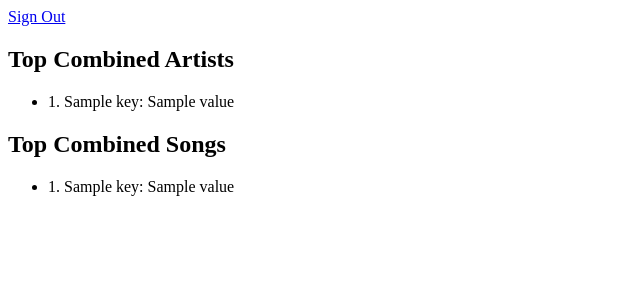
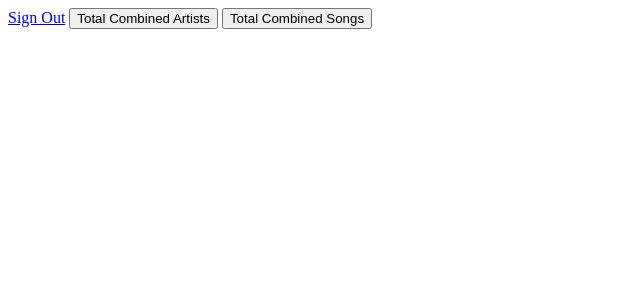
Before and after one commit to arjunbalaji99/spotifyapibot, a Flask app: template templates/datadisplay.html in a window 1280 px wide. Shown: the top 300 px of the page, without its empty margins (0-640 px from the left). Run offline with Flask 2, Linux system fonts and the light colour scheme; the template is opened without the code that fills it: most values are stand-ins (such as "Sample title", 1, 10 or a date in 2020); grey boxes marked "Sample" are stand-in pictures; parts of the project's set-up code (start-up, migrations or seed data) failed here and were passed over.

Commit message:
fixed a bunch of stuff

```diff
--- a/app.py
+++ b/app.py
@@ -13,6 +13,7 @@ Session(app)
 
 total_top_artists = {}
 total_top_songs = {}
+cur_term_length = None
 
 @app.route('/')
 def index():
@@ -43,42 +44,87 @@ def create_new_group():
     total_top_artists.clear()
     total_top_songs.clear()
 
-    tallytotals()
-    return redirect("/datadisplay")
+    return render_template('createnewgroup.html')
 
-@app.route('/join_existing_group')
-def join_existing_group():
-    tallytotals()
-    return redirect("/datadisplay")
+@app.route('/datadisplay', methods=['GET', 'POST'])
+def datadisplay():
+    settermlength(request.form.get('term_length', None))
+    tallytotals(cur_term_length)
+    tracks_info = gettrackinfo()
+    artists_info = getartistinfo()
+    return render_template('datadisplay.html', totaltopartists = artists_info, totaltopsongs = tracks_info)
 
-@app.route('/datadisplay')
-def datadisplay():
-    return render_template('datadisplay.html', totaltopartists = total_top_artists, totaltopsongs = total_top_songs)
+def settermlength(termlength):
+    global cur_term_length
+    if termlength != None:
+        cur_term_length = termlength
 
-def tallytotals():
+def tallytotals(termlength):
+    global total_top_artists
+    global total_top_songs
     cache_handler = spotipy.cache_handler.FlaskSessionCacheHandler(session)
     auth_manager = spotipy.oauth2.SpotifyOAuth(cache_handler=cache_handler)
     if not auth_manager.validate_token(cache_handler.get_cached_token()):
         return redirect('/')
 
     spotify = spotipy.Spotify(auth_manager=auth_manager)
-    top_artists = spotify.current_user_top_artists(limit=50, offset=0, time_range="medium_term")
+
+    top_artists = spotify.current_user_top_artists(limit=50, offset=0, time_range=termlength)
     counter = 50
     for artist in top_artists['items']:
-        if artist['name'] in total_top_artists:
-            total_top_artists[artist['name']] = total_top_artists[artist['name']] + counter
+        artist_name = artist['name']
+        artist_image = artist['images'][0]['url'] if artist['images'] else None
+
+        if artist_name in total_top_artists:
+            total_top_artists[artist_name]['count'] += counter
         else:
-            total_top_artists[artist['name']] = counter
-        counter = counter - 1
+            total_top_artists[artist_name] = {'count': counter, 'image': artist_image}
+        counter -= 1
 
-    top_songs = spotify.current_user_top_tracks(limit=50, offset=0, time_range="medium_term")
+    top_songs = spotify.current_user_top_tracks(limit=50, offset=0, time_range=termlength)
     counter = 50
-    for songs in top_songs['items']:
-        if songs['name'] in total_top_songs:
-            total_top_songs[songs['name']] = total_top_songs[songs['name']] + counter
+    for song in top_songs['items']:
+        track_name = song['name']
+        artist_name = song['artists'][0]['name'] if song['artists'] else None
+        album_cover = song['album']['images'][0]['url'] if song['album']['images'] else None
+
+        if track_name in total_top_songs:
+            total_top_songs[track_name]['count'] += counter
         else:
-            total_top_songs[songs['name']] = counter
-        counter = counter - 1
+            total_top_songs[track_name] = {'count': counter, 'artist': artist_name, 'album_cover': album_cover}
+        counter -= 1
+
+
+def getartistinfo():
+    sorted_artists = sorted(total_top_artists.items(), key=lambda x: x[1]['count'], reverse=True)
+    top_artists = dict(sorted_artists[:50])
+    artists_info = []
+
+    for artist_name, artist_data in top_artists.items():
+        artist_info = {
+            'name': artist_name,
+            'image': artist_data['image'],
+            'count': artist_data['count']
+        }
+        artists_info.append(artist_info)
+
+    return artists_info
+
+def gettrackinfo():
+    sorted_tracks = sorted(total_top_songs.items(), key=lambda x: x[1]['count'], reverse=True)
+    top_tracks = dict(sorted_tracks[:50])
+    tracks_info = []
+
+    for track_name, track_data in top_tracks.items():
+        track_info = {
+            'name': track_name,
+            'artist': track_data['artist'],
+            'album_cover': track_data['album_cover'],
+            'count': track_data['count']
+        }
+        tracks_info.append(track_info)
+
+    return tracks_info
 
 
 if __name__ == '__main__':
--- a/templates/datadisplay.html
+++ b/templates/datadisplay.html
@@ -4,21 +4,84 @@
     <meta charset="UTF-8">
     <meta name="viewport" content="width=device-width, initial-scale=1.0">
     <title>Spotify Stats Compiler</title>
+    <style>
+        /* Add some basic styling for the tabs */
+        .tab {
+            display: none;
+        }
+
+        .active {
+            display: block;
+        }
+    </style>
 </head>
 <body>
     <a href="/sign_out">Sign Out</a>
-    <h2>Top Combined Artists</h2>
-    <ul>
-        {% for key, value in totaltopartists.items() %}
-            <li>{{ loop.index }}. {{ key }}: {{ value }}</li>
-        {% endfor %}
-    </ul>
+    <!-- Tab buttons -->
+    <button onclick="openTab('tab1')">Total Combined Artists</button>
+    <button onclick="openTab('tab2')">Total Combined Songs</button>
 
-    <h2>Top Combined Songs</h2>
-    <ul>
-        {% for key, value in totaltopsongs.items() %}
-            <li>{{ loop.index }}. {{ key }}: {{ value }}</li>
-        {% endfor %}
-    </ul>
+    <!-- Tab content -->
+    <div id="tab1" class="tab">
+        <h2>Top Combined Artists</h2>
+        <table>
+            <thead>
+                <tr>
+                    <th>Placement</th>
+                    <th>Image</th>
+                    <th>Artist Name</th>
+                    <th>Total Point Count</th>
+                </tr>
+            </thead>
+            <tbody>
+                {% for artist_info in totaltopartists %}
+                    <tr>
+                        <td>{{ loop.index }}</td>
+                        <td><img src="{{ artist_info['image'] }}" alt="Artist Image" width="100" height="100"></td>
+                        <td>{{ artist_info['name'] }}</td>
+                        <td>{{ artist_info['count'] }}</td>
+                    </tr>
+                {% endfor %}
+            </tbody>
+        </table>
+    </div>
+
+    <div id="tab2" class="tab">
+        <h2>Top Combined Songs</h2>
+        <table>
+            <thead>
+                <tr>
+                    <th>Placement</th>
+                    <th>Album Cover</th>
+                    <th>Song Name</th>
+                    <th>Artist Name</th>
+                    <th>Total Point Count</th>
+                </tr>
+            </thead>
+            <tbody>
+                {% for track_info in totaltopsongs %}
+                    <tr>
+                        <td>{{ loop.index }}</td>
+                        <td><img src="{{ track_info['album_cover'] }}" alt="Album Cover" width="100" height="100"></td>
+                        <td>{{ track_info['name'] }}</td>
+                        <td>{{ track_info['artist'] }}</td>
+                        <td>{{ track_info['count'] }}</td>
+                    </tr>
+                {% endfor %}
+            </tbody>
+        </table>
+    </div>
+
+    <!-- JavaScript to handle tab switching -->
+    <script>
+        function openTab(tabName) {
+            var i, tabs;
+            tabs = document.getElementsByClassName("tab");
+            for (i = 0; i < tabs.length; i++) {
+                tabs[i].style.display = "none";
+            }
+            document.getElementById(tabName).style.display = "block";
+        }
+    </script>
 </body>
 </html>
--- a/templates/index.html
+++ b/templates/index.html
@@ -8,7 +8,7 @@
 <body>
     <h1>Hi {{name}} </h1>
     <h2><a href="/create_new_group">Create New Group</a></h2>
-    <h2><a href="/join_existing_group">Join Existing Group</a></h2>
+    <h2><a href="/datadisplay">Join Existing Group</a></h2>
     <a href="/sign_out">Sign Out</a>
 </body>
 </html>
```
Also changed, not shown: templates/createnewgroup.html (added, +20 -0 lines), 1 other file.
